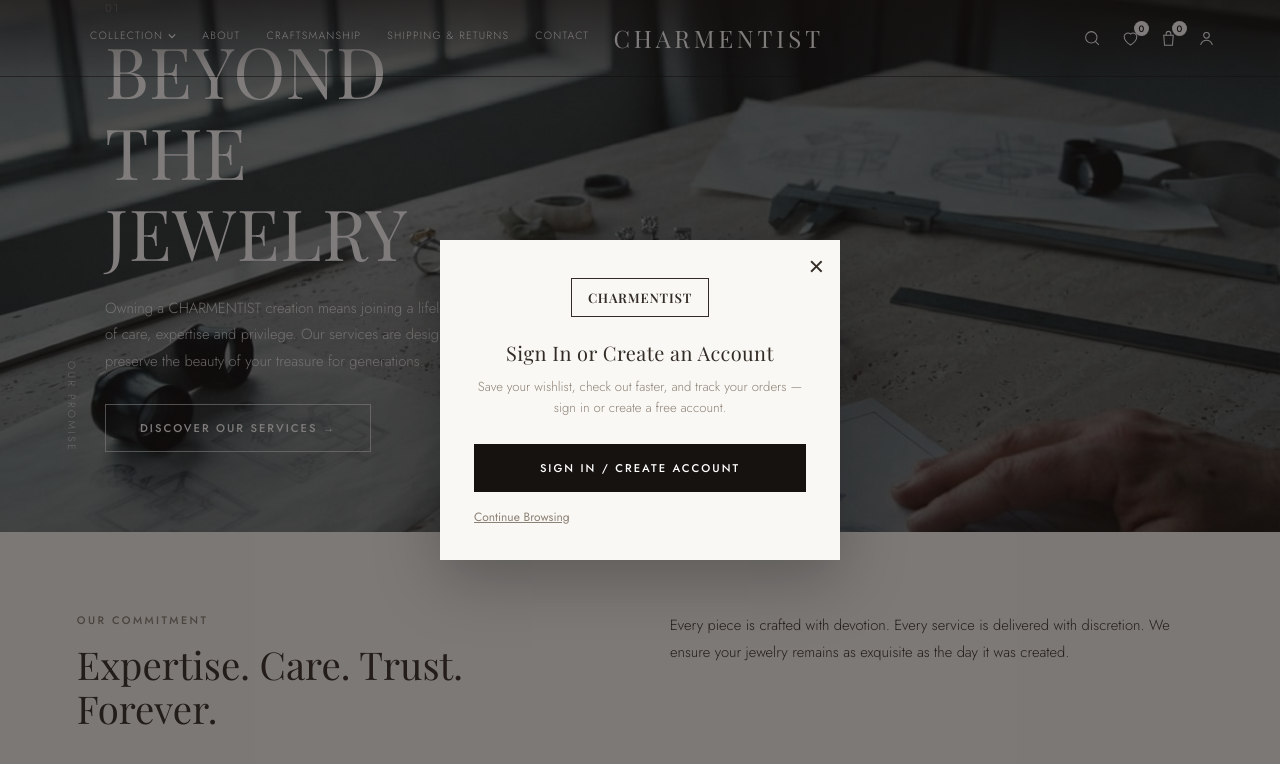
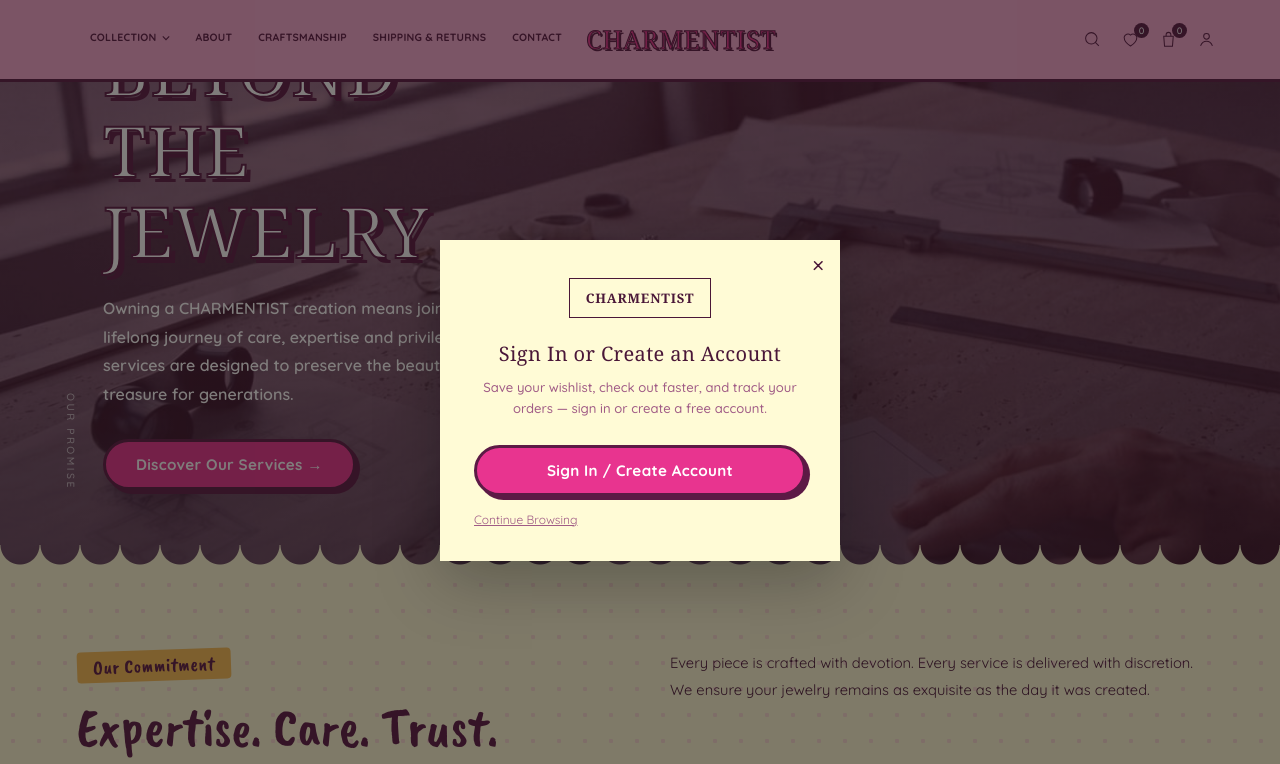
Before and after one commit to yLnda78/theworldofcharmentist, a plain HTML site: page services.html in a window 1280 px wide. Shown: the top 764 px of the page. Drawn offline with nearby package versions, Linux system fonts and the light colour scheme; no server answers; a web font is replaced by a local one.

Commit message:
Update services.html

```diff
--- a/services.html
+++ b/services.html
@@ -1,7 +1,8 @@
 <!doctype html>
 <html lang="en">
 <head><meta charset="UTF-8"><meta name="viewport" content="width=device-width, initial-scale=1">
-<title>Beyond the Jewelry — CHARMENTIST</title><link rel="stylesheet" href="assets/css/style.css"></head>
+<title>Beyond the Jewelry — CHARMENTIST</title><link rel="stylesheet" href="assets/css/style.css">
+<link rel="stylesheet" href="assets/css/girly.css"></head>
 <body data-page="services.html">
 <div id="site-header" data-variant="dark"></div>
 
```
